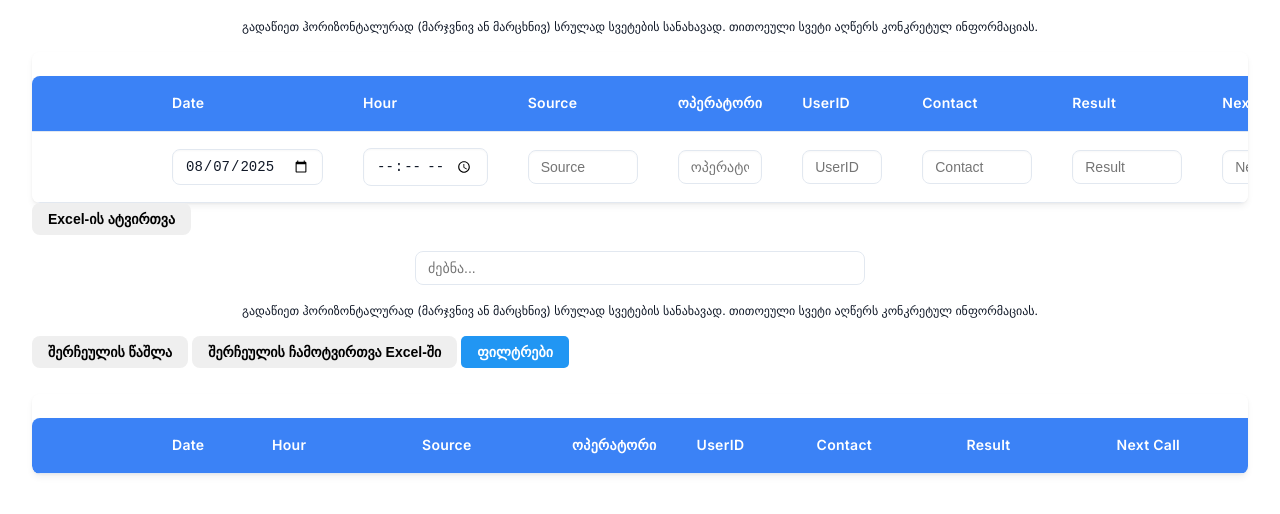
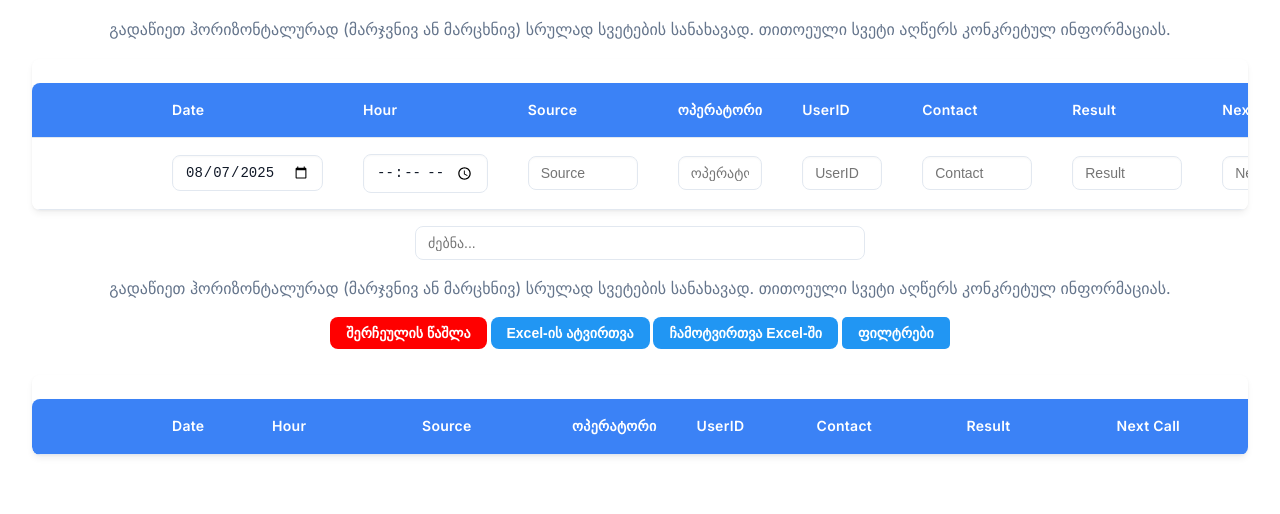
Before and after one commit to hoffman1938/crocoUploads, a website: page index.html in a window 1280 px wide. Both pictures are taken after a click on the link "პროგრესები-განმეორებითები". Shown: the part 212-726 px from the top of the page. Drawn offline with nearby package versions, Linux system fonts and the light colour scheme; no server answers.

Commit message:
some style fixes

```diff
--- a/index.html
+++ b/index.html
@@ -101,13 +101,16 @@
         onchange="handleExcelUpload(event)"
         style="display: none"
       />
+
+      <input type="text" id="searchInput" placeholder="ძებნა..." />
+      <div class="deluplfilt">
+      <button id="bulkDelete" onclick="bulkDeleteRows()">შერჩეულის წაშლა</button>
       <button onclick="document.getElementById('excelUpload').click()">
         Excel-ის ატვირთვა
       </button>
-      <input type="text" id="searchInput" placeholder="ძებნა..." />
-      <button id="bulkDelete" onclick="bulkDeleteRows()">შერჩეულის წაშლა</button>
-      <button onclick="downloadSelectedTab1()">შერჩეულის ჩამოტვირთვა Excel-ში</button>
-      <button onclick="openFiltersPopup('filtersModal')">ფილტრები</button> <!-- Кнопка для открытия попапა -->
+      <button onclick="downloadSelectedTab1()">ჩამოტვირთვა Excel-ში</button>
+      <button onclick="openFiltersPopup('filtersModal')">ფილტრები</button>
+      </div>
       <div id="filtersModal" class="modal">
         <div class="modal-content">
           <span class="close" onclick="closeFiltersPopup('filtersModal')">&times;</span>
@@ -315,20 +318,23 @@
         onchange="handleProgressExcelUpload(event)"
         style="display: none"
       />
-      <button onclick="document.getElementById('progressExcelUpload').click()">
-        Excel-ის ატვირთვა
-      </button>
+
       <input type="text" id="progressSearchInput" placeholder="ძებნა..." />
 
       <p class="info-text">
         გადაწიეთ ჰორიზონტალურად (მარჯვნივ ან მარცხნივ) სრულად სვეტების
         სანახავად. თითოეული სვეტი აღწერს კონკრეტულ ინფორმაციას.
       </p>
+      <div class="deluplfilt">
       <button id="progressBulkDelete" onclick="progressBulkDeleteRows()">
         შერჩეულის წაშლა
       </button>
-      <button onclick="downloadSelectedTab2()">შერჩეულის ჩამოტვირთვა Excel-ში</button>
+       <button onclick="document.getElementById('progressExcelUpload').click()">
+        Excel-ის ატვირთვა
+      </button>
+      <button onclick="downloadSelectedTab2()">ჩამოტვირთვა Excel-ში</button>
       <button onclick="openFiltersPopup('progressFiltersModal')">ფილტრები</button> <!-- Кнопка для открытия попапა -->
+      </div>
       <div id="progressFiltersModal" class="modal">
         <div class="modal-content">
           <span class="close" onclick="closeFiltersPopup('progressFiltersModal')">&times;</span>
@@ -470,15 +476,18 @@
         onchange="handleUploadExcelUpload(event)"
         style="display: none"
       />
+
+      <input type="text" id="uploadSearchInput" placeholder="ძებნა..." />
+      <div class="deluplfilt">
+      <button id="uploadBulkDelete" onclick="uploadBulkDeleteRows()">
+        შერჩეულის წაშლა
+      </button>
       <button onclick="document.getElementById('uploadExcelUpload').click()">
         Excel-ის ატვირთვა
       </button>
-      <input type="text" id="uploadSearchInput" placeholder="ძებნა..." />
-      <button id="uploadBulkDelete" onclick="uploadBulkDeleteRows()">
-        შერჩეულის წაშლა
-      </button>
-      <button onclick="downloadSelectedTab3()">შერჩეულის ჩამოტვირთვა Excel-ში</button>
-      <button onclick="openFiltersPopup('uploadFiltersModal')">ფილტრები</button> <!-- Кнопка для открытия попапა -->
+      <button onclick="downloadSelectedTab3()">ჩამოტვირთვა Excel-ში</button>
+      <button onclick="openFiltersPopup('uploadFiltersModal')">ფილტრები</button>
+      </div>
       <div id="uploadFiltersModal" class="modal">
         <div class="modal-content">
           <span class="close" onclick="closeFiltersPopup('uploadFiltersModal')">&times;</span>
--- a/style/style.css
+++ b/style/style.css
@@ -162,6 +162,8 @@ th {
   outline: none;
 }
 button {
+  background-color: #2196F3;
+  color: white;
   padding: 0.5rem 1rem;
   border: none;
   border-radius: var(--border-radius);
@@ -173,6 +175,10 @@ button {
   overflow: hidden;
   z-index: 1;
   font-size: var(--font-size-base);
+}
+#bulkDelete, #progressBulkDelete, #uploadBulkDelete {
+  background-color: red;
+  color: white;
 }
 button:hover {
   transform: translateY(-3px);
@@ -292,7 +298,7 @@ body.dark-mode .dark-mode-toggle {
   width: 100%;
 }
 .info-text {
-  font-size: 0.75rem;
+  font-size: 1rem;
   color: var(--secondary-color);
   margin-bottom: 1rem;
   text-align: center;
@@ -481,12 +487,15 @@ html {
 #tab2 .progress-table td:nth-child(16) {
   min-width: 100px;
 }
-body.dark-mode input::placeholder,
-button:disabled,
-.info-text {
-  color: var(--text-color);
+button:disabled {
+  background-color: gainsboro;
 }
-
+body.dark-mode input::placeholder {
+  color: white;
+}
+.deluplfilt {
+  text-align: -webkit-center;
+}
 /* Модальное окно (попап) */
 .modal {
   display: none;
```
